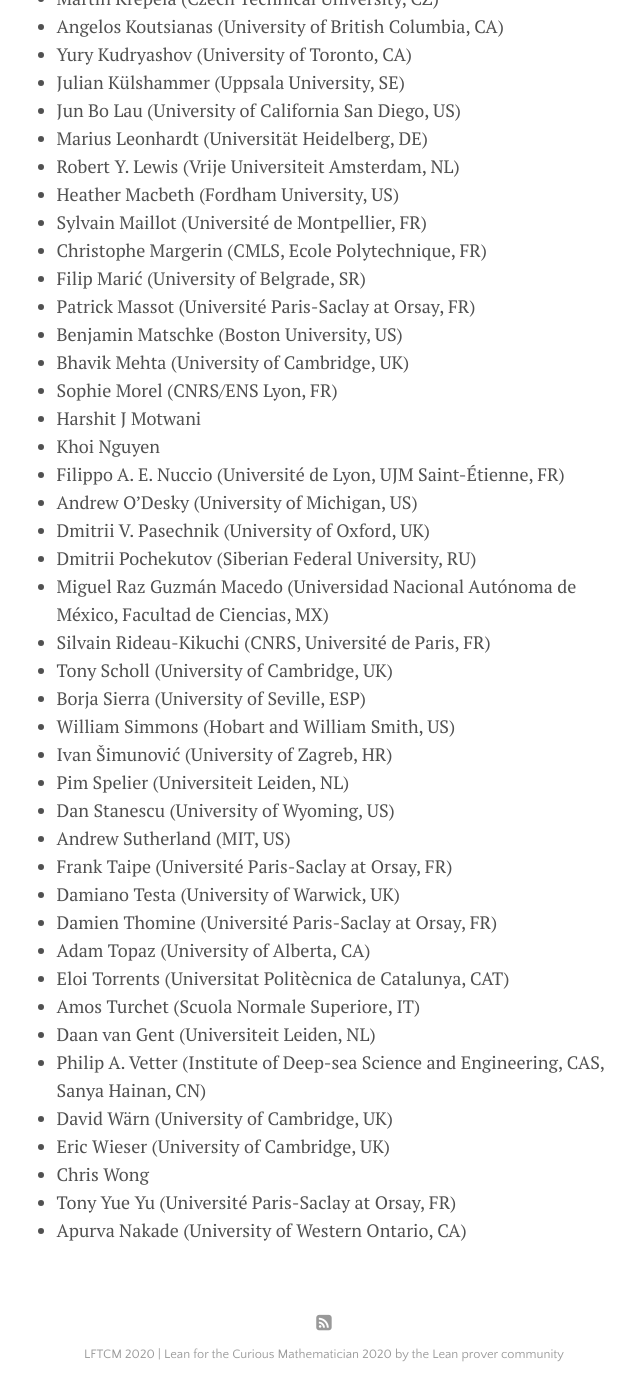
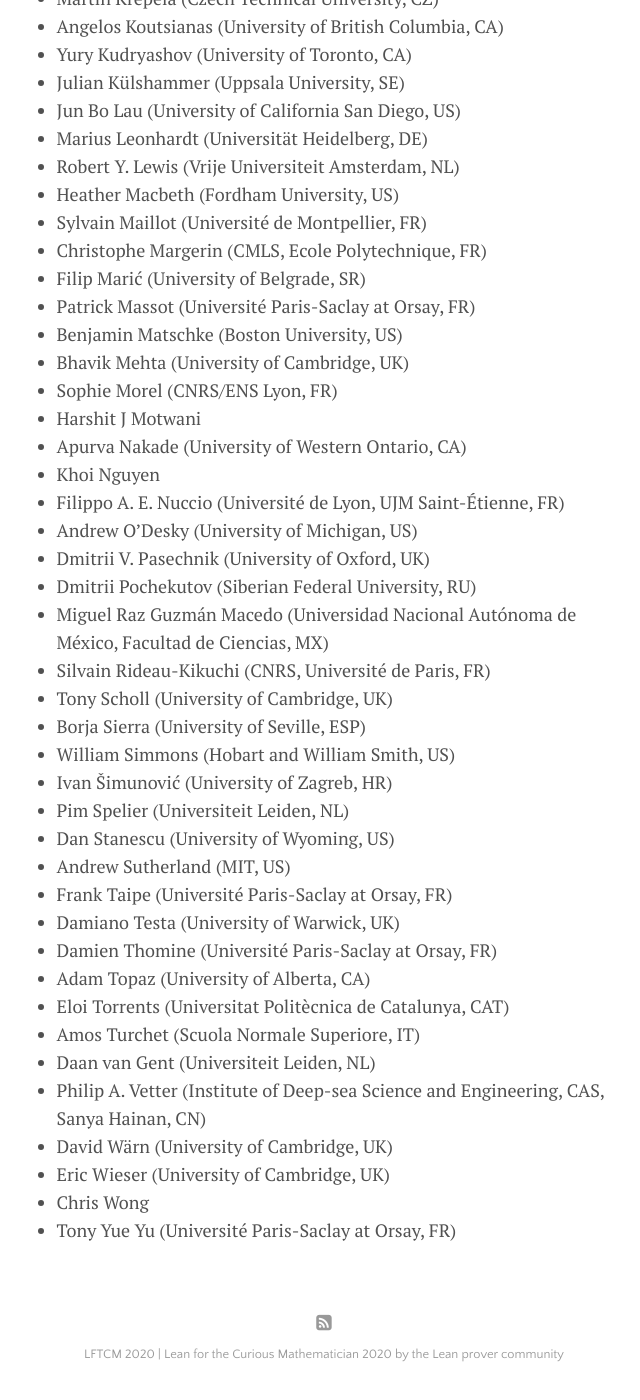
Before and after one commit to leanprover-community/lftcm2020, a Jekyll site: the page built from docs/participants.md, in a window 1280 px wide and 1400 px high, scrolled down 1304 px. Shown: the whole window, without its empty margins (316-956 px from the left). Built offline with Jekyll 4.4.1, drawn with Linux system fonts in a browser that asks for light colours; some of the changed lines change nothing that is shown.

Commit message:
Alphabeticize a misplaced name

```diff
--- a/docs/participants.md
+++ b/docs/participants.md
@@ -68,6 +68,7 @@ to add your name to the list below (in alphabetical order).
 * Bhavik Mehta (University of Cambridge, UK)
 * Sophie Morel (CNRS/ENS Lyon, FR)
 * Harshit J Motwani
+* Apurva Nakade (University of Western Ontario, CA)
 * Khoi Nguyen
 * Filippo A. E. Nuccio (Université de Lyon, UJM Saint-Étienne, FR)
 * Andrew O'Desky (University of Michigan, US)
@@ -94,4 +95,3 @@ to add your name to the list below (in alphabetical order).
 * Eric Wieser (University of Cambridge, UK)
 * Chris Wong
 * Tony Yue Yu (Université Paris-Saclay at Orsay, FR)
-* Apurva Nakade (University of Western Ontario, CA)
```
